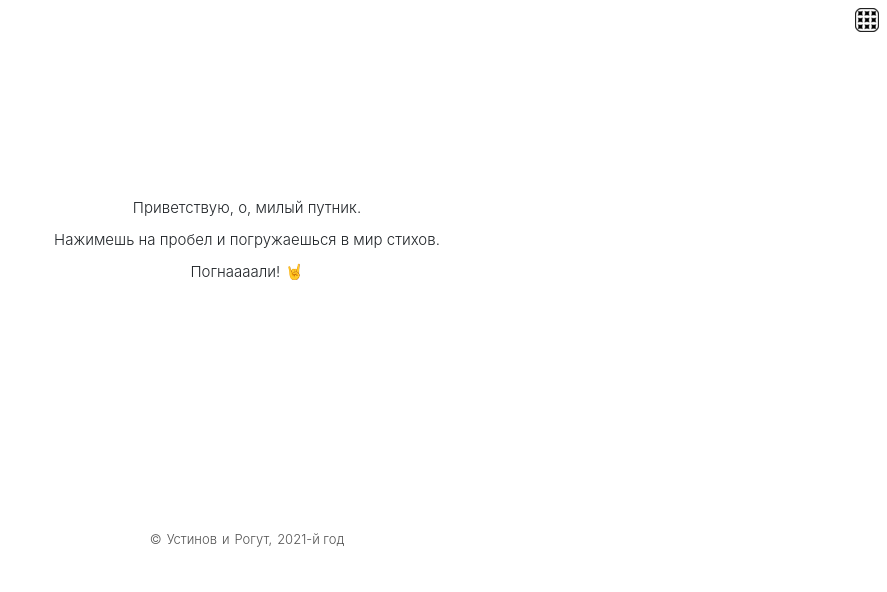
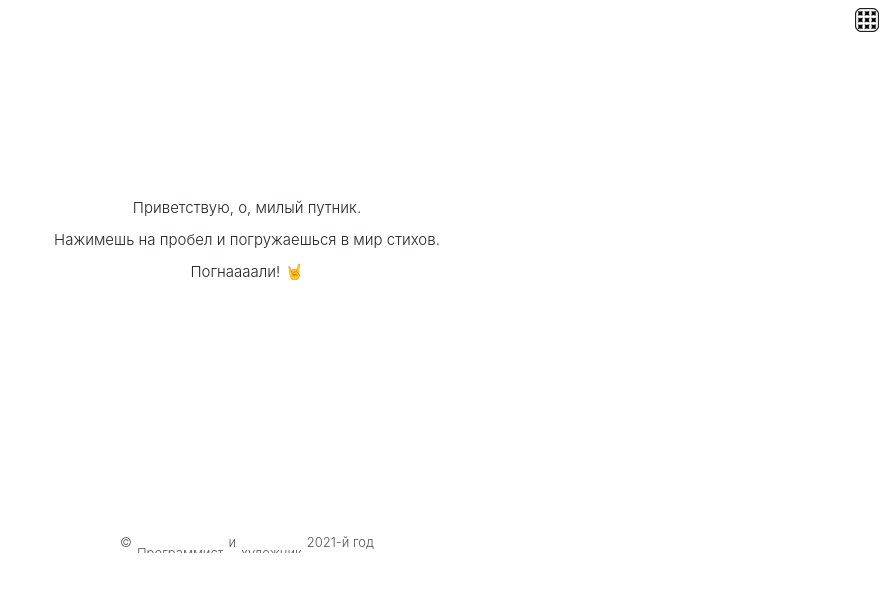
Before and after one commit to BossNumber1/poetry, a Next.js app in the folder app/: page / in a window 1280 px wide. Shown: the top 592 px of the page, without its empty margins (393-1280 px from the left). Built offline with nearby package versions, Linux system fonts and the light colour scheme; no server answers.

Commit message:
Improved signature

```diff
--- a/app/components/blockBelow/BlockBelow.tsx
+++ b/app/components/blockBelow/BlockBelow.tsx
@@ -1,6 +1,6 @@
 import React from "react";
 import Tape from "../Tape";
-import Signature from "./Signature";
+import SignatureBlock from "./SignatureBlock";
 import Advantages from "./Advantages";
 import VerseСontent from "./VerseСontent";
 
@@ -31,7 +31,7 @@ function BlockBelow({ versesArray, epilogue, verseNumber, readVerse }: Descripti
 
             <div className="thirteenthBlock" />
             <div className="fourteenthBlock">
-                <Signature readVerse={readVerse} />
+                <SignatureBlock readVerse={readVerse} />
             </div>
             <div className="fifteenthBlock" />
         </>
--- a/app/components/blockBelow/Signature.tsx
+++ b/app/components/blockBelow/Signature.tsx
@@ -1,33 +1,22 @@
-import React from "react";
+import React from 'react'
+import styles from '../../styles/signature.module.scss'
 
 interface DescriptionLocalProps {
-  readVerse: boolean
+  name: string
+  role: string
 }
 
-function Signature({ readVerse }: DescriptionLocalProps) {
+export default function Signature({name, role}: DescriptionLocalProps) {
     return (
-        <>
-            {readVerse === false && (
-                <>
-                    ©
-                    <a
-                        href="https://vk.com/moyustimov"
-                        style={{ margin: "0 5px 0 5px" }}
-                    >
-                        Устинов
-                    </a>
-                    и
-                    <a
-                        href="https://vk.com/dimitron_rock"
-                        style={{ margin: "0 5px 0 5px" }}
-                    >
-                        Рогут,
-                    </a>
-                    2021-й год
-                </>
-            )}
-        </>
-    );
+        <div>
+            <div className={styles.content}>
+                <div className={styles.content__container}>
+                    <div className={styles.content__container__list}>
+                        <div className={styles.content__container__list__item}>{name}</div>
+                        <div className={styles.content__container__list__item}>{role}</div>
+                    </div>
+                </div>
+            </div>
+        </div>
+    )
 }
-
-export default Signature;
--- /dev/null
+++ b/app/components/blockBelow/SignatureBlock.tsx
@@ -0,0 +1,34 @@
+import React from "react";
+import Signature from "./Signature";
+
+interface DescriptionLocalProps {
+  readVerse: boolean
+}
+
+function SignatureBlock({ readVerse }: DescriptionLocalProps) {
+    return (
+        <>
+            {readVerse === false && (
+                <>
+                  ©
+                    <a
+                        href="https://vk.com/moyustimov"
+                        style={{ margin: "0 5px 0 5px" }}
+                    >
+                        <Signature name="Устинов" role="Программист"/>
+                    </a>
+                    и
+                    <a
+                        href="https://vk.com/dimitron_rock"
+                        style={{ margin: "0 5px 0 5px" }}
+                    >
+                         <Signature name="Рогут" role="художник"/>
+                    </a>
+                    2021-й год
+                </>
+            )}
+        </>
+    );
+}
+
+export default SignatureBlock;
--- a/app/package.json
+++ b/app/package.json
@@ -16,6 +16,7 @@
     "react": "17.0.2",
     "react-dom": "17.0.2",
     "react-loader-spinner": "^4.0.0",
+    "sass": "^1.41.0",
     "swiper": "^6.8.0"
   },
   "devDependencies": {
--- /dev/null
+++ b/app/styles/signature.module.scss
@@ -0,0 +1,146 @@
+.content {
+    height: 25px;
+    overflow: hidden;
+    line-height: 40px;
+    display: table;
+    // background-color: orange;
+
+    &__container {
+        overflow: hidden;
+        height: 25px;
+
+        &__list {
+            // margin-top: 0;
+            text-align: center;
+            list-style: none;
+
+            -webkit-animation-name: change;
+            -webkit-animation-duration: 15s;
+            -webkit-animation-iteration-count: infinite;
+            animation-name: change;
+            animation-duration: 15s;
+            animation-iteration-count: infinite;
+
+            &__item {
+                // line-height: 35px;
+                margin: 0;
+            }
+        }
+    }
+}
+
+@-webkit-keyframes opacity {
+    0%,
+    100% {
+        opacity: 0;
+    }
+
+    50% {
+        opacity: 1;
+    }
+}
+
+@-webkit-keyframes change {
+    0% {
+        transform: translate3d(0, 0, 0);
+    }
+
+    25% {
+        transform: translate3d(0, -25%, 0);
+    }
+
+    50% {
+        transform: translate3d(0, -50%, 0);
+    }
+
+    75% {
+        transform: translate3d(0, -75%, 0);
+    }
+}
+
+@-o-keyframes opacity {
+    0%,
+    100% {
+        opacity: 0;
+    }
+
+    50% {
+        opacity: 1;
+    }
+}
+
+@-o-keyframes change {
+    0% {
+        transform: translate3d(0, 0, 0);
+    }
+
+    25% {
+        transform: translate3d(0, -25%, 0);
+    }
+
+    50% {
+        transform: translate3d(0, -50%, 0);
+    }
+
+    75% {
+        transform: translate3d(0, -75%, 0);
+    }
+}
+
+@-moz-keyframes opacity {
+    0%,
+    100% {
+        opacity: 0;
+    }
+
+    50% {
+        opacity: 1;
+    }
+}
+
+@-moz-keyframes change {
+    0% {
+        transform: translate3d(0, 0, 0);
+    }
+
+    25% {
+        transform: translate3d(0, -25%, 0);
+    }
+
+    50% {
+        transform: translate3d(0, -50%, 0);
+    }
+
+    75% {
+        transform: translate3d(0, -75%, 0);
+    }
+}
+
+@keyframes opacity {
+    0%,
+    100% {
+        opacity: 0;
+    }
+
+    50% {
+        opacity: 1;
+    }
+}
+
+@keyframes change {
+    0% {
+        transform: translate3d(0, 0, 0);
+    }
+
+    25% {
+        transform: translate3d(0, -25%, 0);
+    }
+
+    50% {
+        transform: translate3d(0, -50%, 0);
+    }
+
+    75% {
+        transform: translate3d(0, -75%, 0);
+    }
+}
```
Also changed, not shown: 1 other file (tests, documents, lock files or other folders).
